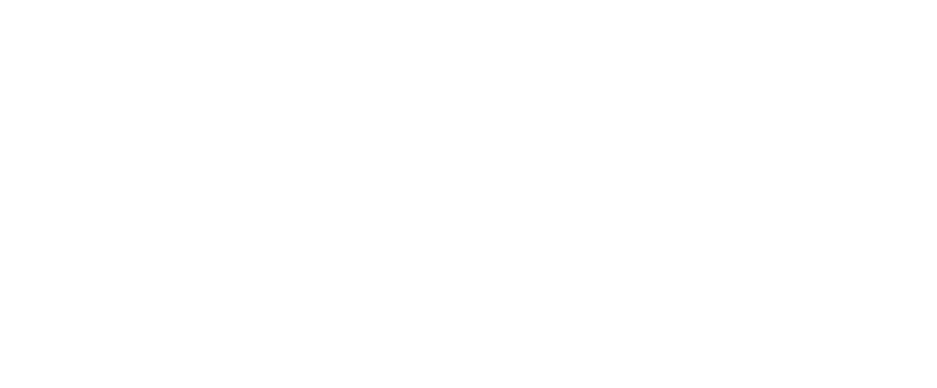
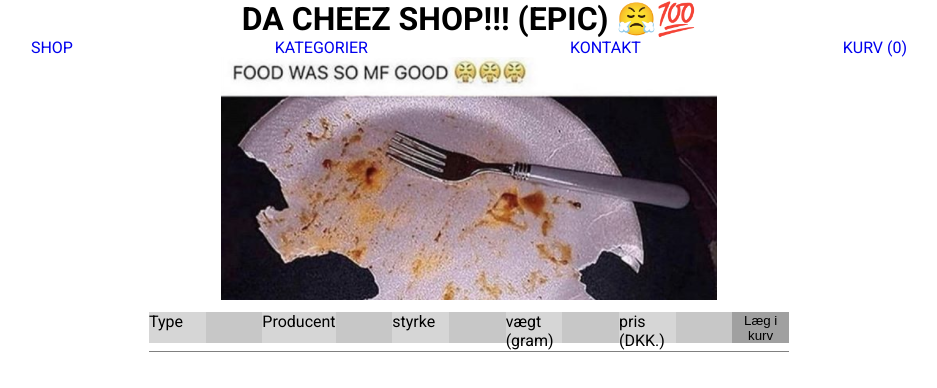
Before and after one commit to rasmusWU/ostebiks-custom-api, a plain HTML site: page index.html in a window 1280 px wide. Shown: the whole page, without its empty margins (171-1108 px from the left). Drawn offline with Linux system fonts and the light colour scheme; no server answers.

Commit message:
added style

```diff
--- a/app.js
+++ b/app.js
@@ -0,0 +1,31 @@
+template = document.getElementById("template");
+productList = document.querySelector(".productList")
+product = document.querySelector(".productListing");
+
+fetch("https://osteapi-rasmuswu.herokuapp.com/api/v1/cheeses")
+    .then(function (res) {
+        return res.json();
+    })
+    .then(function (data) {
+        console.log(data.results);
+
+        data.results.forEach(function (result) {
+            var clone = template.content.cloneNode(true);
+
+            var pName = clone.querySelector(".productListing__name");
+            var brand = clone.querySelector(".productListing__brand");
+            var strength = clone.querySelector(".productListing__strength");
+            var weight = clone.querySelector(".productListing__weight");
+            var price = clone.querySelector(".productListing__price");
+
+
+            pName.innerText = result.name;
+            brand.innerText = result.brand;
+            strength.innerText = result.strength;
+            weight.innerText = result.weight;
+            price.innerText = result.price.$numberDecimal;
+
+            productList.appendChild(clone);
+            console.log(result)
+        });
+    });
--- a/index.html
+++ b/index.html
@@ -1,12 +1,58 @@
 <!DOCTYPE html>
 <html lang="en">
+
 <head>
     <meta charset="UTF-8">
     <meta name="viewport" content="width=device-width, initial-scale=1.0">
     <title>Ostebiks</title>
+    <link rel="stylesheet" href="./style.css">
 </head>
+
 <body>
+    <div class="wrapper">
+        <header>
+            <h1>DA CHEEZ SHOP!!! (EPIC) 😤💯</h1>
+        </header>
+        <nav>
+            <a href="#">SHOP</a>
+            <a href="#">KATEGORIER</a>
+            <a href="#">KONTAKT</a>
+            <a id="basket" href="#">KURV (0)</a>
+        </nav>
+        <div><img src="./img/food_so_mf_good_crop.png" alt=""></div>
+        <section class="productList">
+            <section class="productListing">
+                <p>Type</p>
+                <p class="productListing__name"></p>
+                <p>Producent</p>
+                <p class="productListing__brand"></p>
+                <p>styrke</p>
+                <p class="productListing__strength"></p>
+                <p>vægt (gram)</p>
+                <p class="productListing__weight"></p>
+                <p>pris (DKK.)</p>
+                <p class="productListing__price"></p>
+                <button class="basketBtn">Læg i kurv</button>
+            </section>
+        </section>
 
-    <script src="app.js"></script>
+        <template id="template">
+            <section class="productListing">
+                <p>Type</p>
+                <p class="productListing__name"></p>
+                <p>Producent</p>
+                <p class="productListing__brand"></p>
+                <p>styrke</p>
+                <p class="productListing__strength"></p>
+                <p>vægt (gram)</p>
+                <p class="productListing__weight"></p>
+                <p>pris (DKK.)</p>
+                <p class="productListing__price"></p>
+                <button>Læg i kurv</button>
+            </section>
+        </template>
+    </div>
+    <script src="./app.js"></script>
 </body>
+
 </html>
--- /dev/null
+++ b/style.css
@@ -0,0 +1,66 @@
+@import url('https://fonts.googleapis.com/css2?family=Roboto:wght@100;300;400;500;700;900&display=swap');
+
+* {
+    padding: 0;
+    margin: 0;
+    box-sizing: border-box;
+}
+
+.wrapper {
+    width: 100vw;
+    display: flex;
+    flex-direction: column;
+    align-items: center;
+    font-family: 'Roboto';
+}
+
+nav {
+    display: flex;
+    justify-content: space-evenly;
+    width: 100%;
+}
+
+nav a {
+    text-decoration: none;
+}
+
+.productList {
+    width: 50%;
+}
+
+.productListing {
+    height: 3em;
+    display: flex;
+    justify-content: space-around;
+    padding: 0.5em 0;
+    border-bottom: gray 1px solid;
+}
+
+.productListing p:nth-of-type(odd) {
+    display: flex;
+    width: 100%;
+    height: 100%;
+    background-color: rgb(214, 214, 214);
+}
+
+.productListing p:nth-of-type(even) {
+    display: flex;
+    width: 100%;
+    height: 100%;
+    background-color: rgb(199, 199, 199);
+}
+
+button {
+    display: flex;
+    width: 100%;
+    height: 100%;
+    background-color: rgb(160, 160, 160);
+    border: none;
+    justify-content: center;
+    align-items: center;
+    cursor: pointer;
+}
+
+button:hover {
+    background-color: rgb(151, 151, 151);
+}
```
Also changed, not shown: img/food_so_mf_good_crop.png (added).
